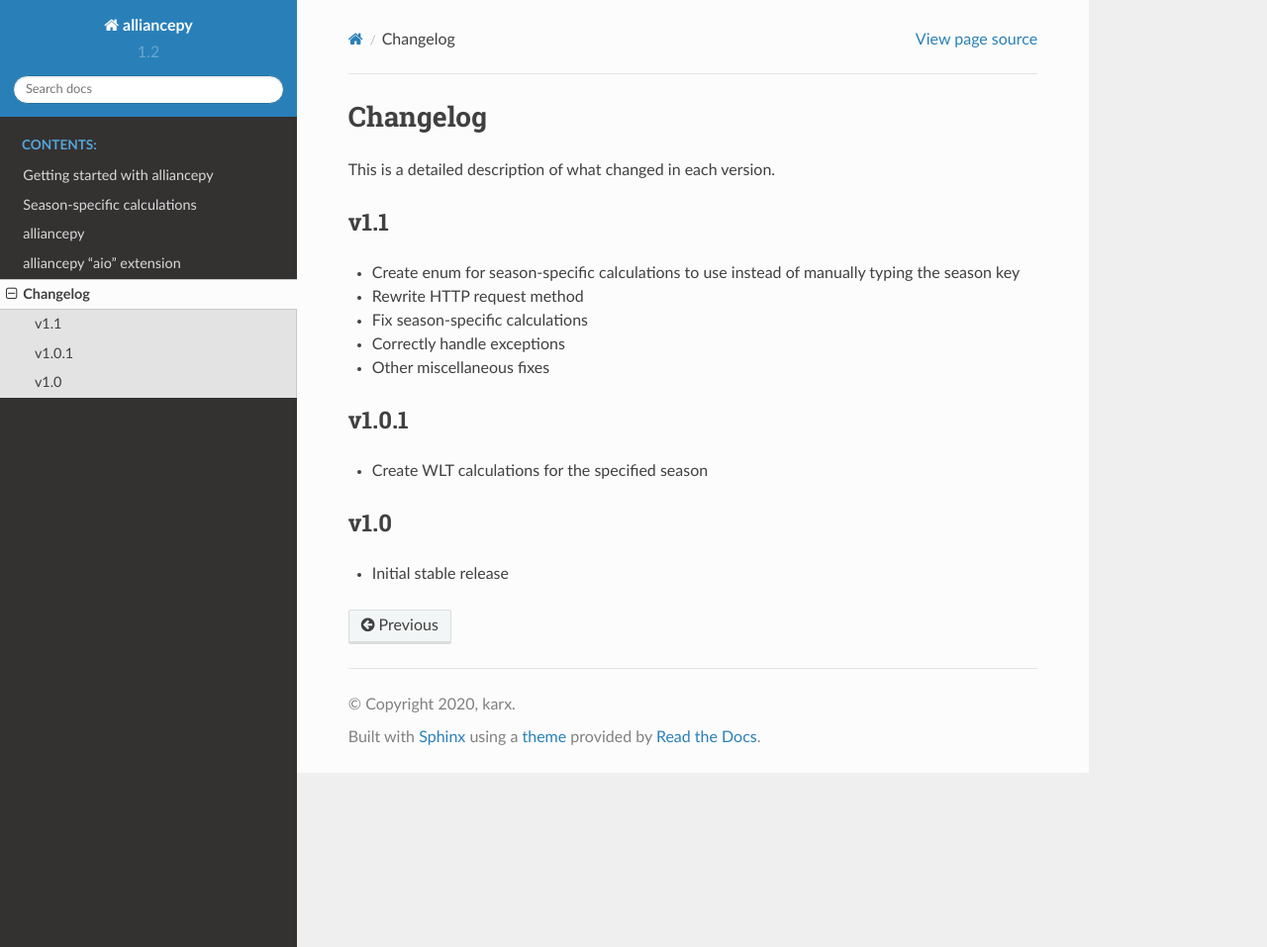
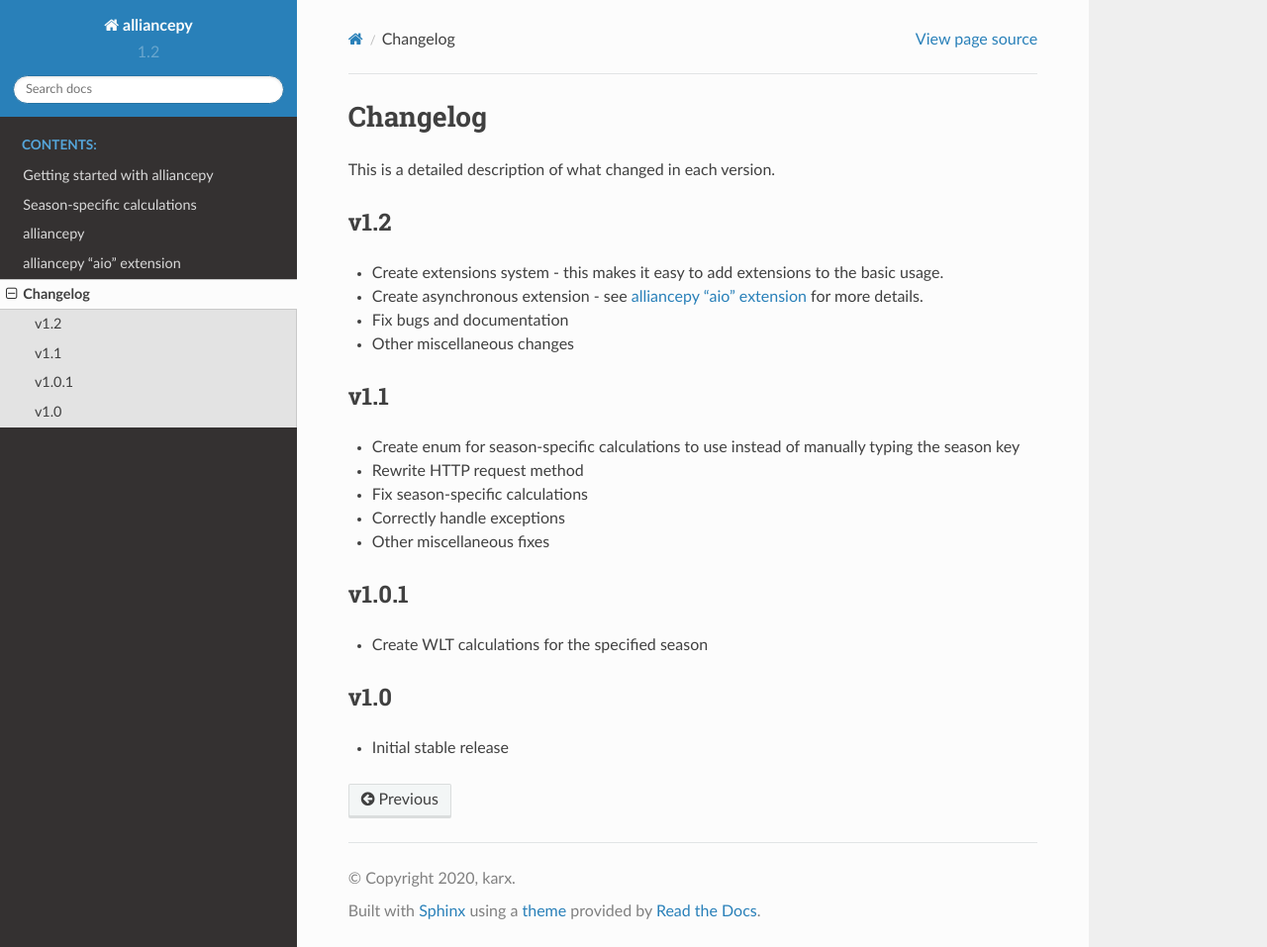
Before and after one commit to karx1/alliancepy, a Sphinx documentation site: the page built from docs/source/changelog.rst, in a window 1280 px wide and 957 px high. Shown: the whole window at 99% size. Built offline with Sphinx 7.4.7 and the Read the Docs theme 2.0.0, drawn with Linux system fonts in a browser that asks for light colours.

Commit message:
Update changelog

```diff
--- a/docs/source/alliancepy/ext/aio/index.rst
+++ b/docs/source/alliancepy/ext/aio/index.rst
@@ -1,3 +1,5 @@
+.. _aio:
+
 alliancepy "aio" extension
 ==========================
 
--- a/docs/source/changelog.rst
+++ b/docs/source/changelog.rst
@@ -2,6 +2,15 @@ Changelog
 ==========
 
 This is a detailed description of what changed in each version.
+
+.. _vp1p2:
+
+v1.2
+-----
+- Create extensions system - this makes it easy to add extensions to the basic usage.
+- Create asynchronous extension - see :ref:`aio` for more details.
+- Fix bugs and documentation
+- Other miscellaneous changes
 
 .. _vp1p1:
 
```
